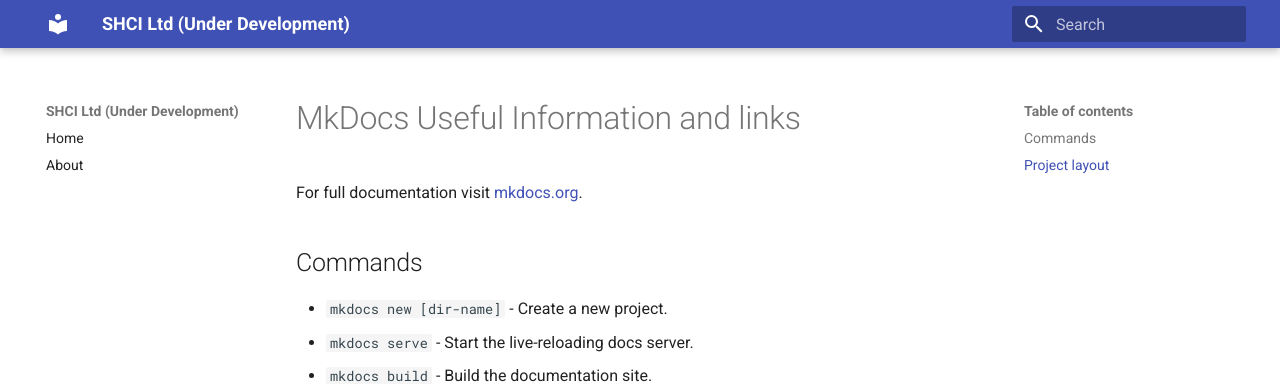
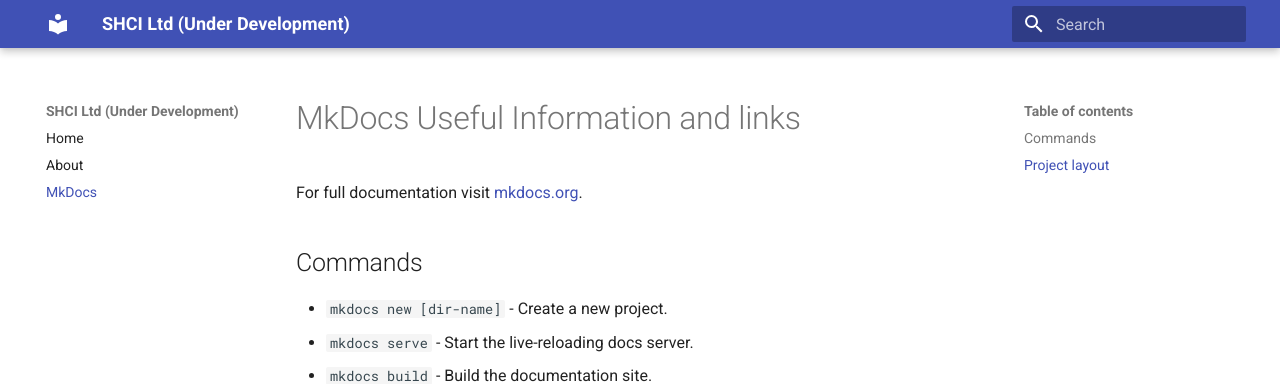
Before and after one commit to shci-ltd/website, an MkDocs documentation site: the page built from docs/mkdocs.md, in a window 1280 px wide. Shown: the top 384 px of the page. Built offline with MkDocs 1.6.1 and Material for MkDocs 9.7.7, drawn with Linux system fonts in a browser that asks for light colours.

Commit message:
Add mkdocs.md to menu

```diff
--- a/mkdocs.yml
+++ b/mkdocs.yml
@@ -4,6 +4,7 @@
 nav:
   - Home: index.md
   - About: about.md
+  - MkDocs: mkdocs.md
 
 markdown_extensions:
   - attr_list
```
